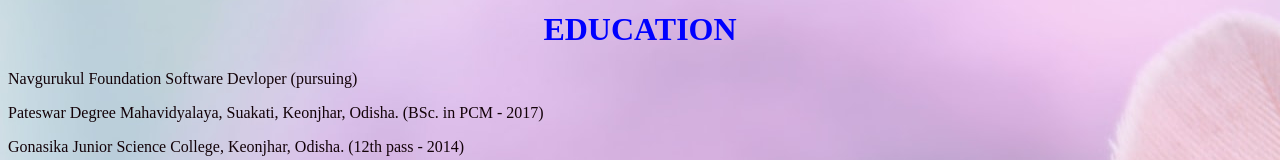
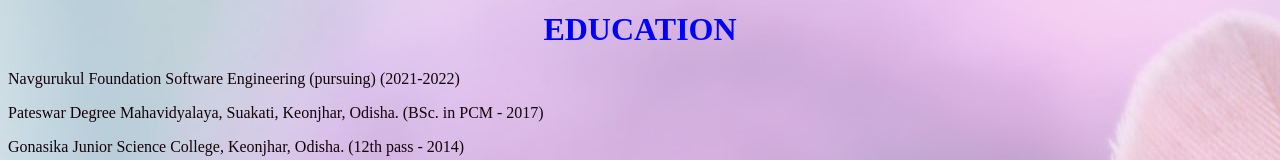
Before and after one commit to trupti096/Final-Portfolio, a plain HTML site: page portfolio_Home.html in a window 1280 px wide. Shown: the part 323-483 px from the top of the page. Drawn offline with Linux system fonts and the light colour scheme.

Commit message:
Update portfolio_Home.html

```diff
--- a/portfolio_Home.html
+++ b/portfolio_Home.html
@@ -21,7 +21,7 @@
         <p>1. Python <br> 2. JavaScript <br> 3. HTML / CSS </br></p>
 
         <h1 style="text-align:center;">EDUCATION</h1>
-        <p>Navgurukul Foundation Software Devloper (pursuing)</p>
+        <p>Navgurukul Foundation Software Engineering (pursuing) (2021-2022)</p>
         <p>Pateswar Degree Mahavidyalaya, Suakati, Keonjhar, Odisha. (BSc. in PCM - 2017)</p>
         <p>Gonasika Junior Science College, Keonjhar, Odisha. (12th pass - 2014)</p>
         <p>Panchayat Adivasi High School, Kutugaon, Chipinda, Keonjhar, Odisha (10th pass - 2012)</p>
```
